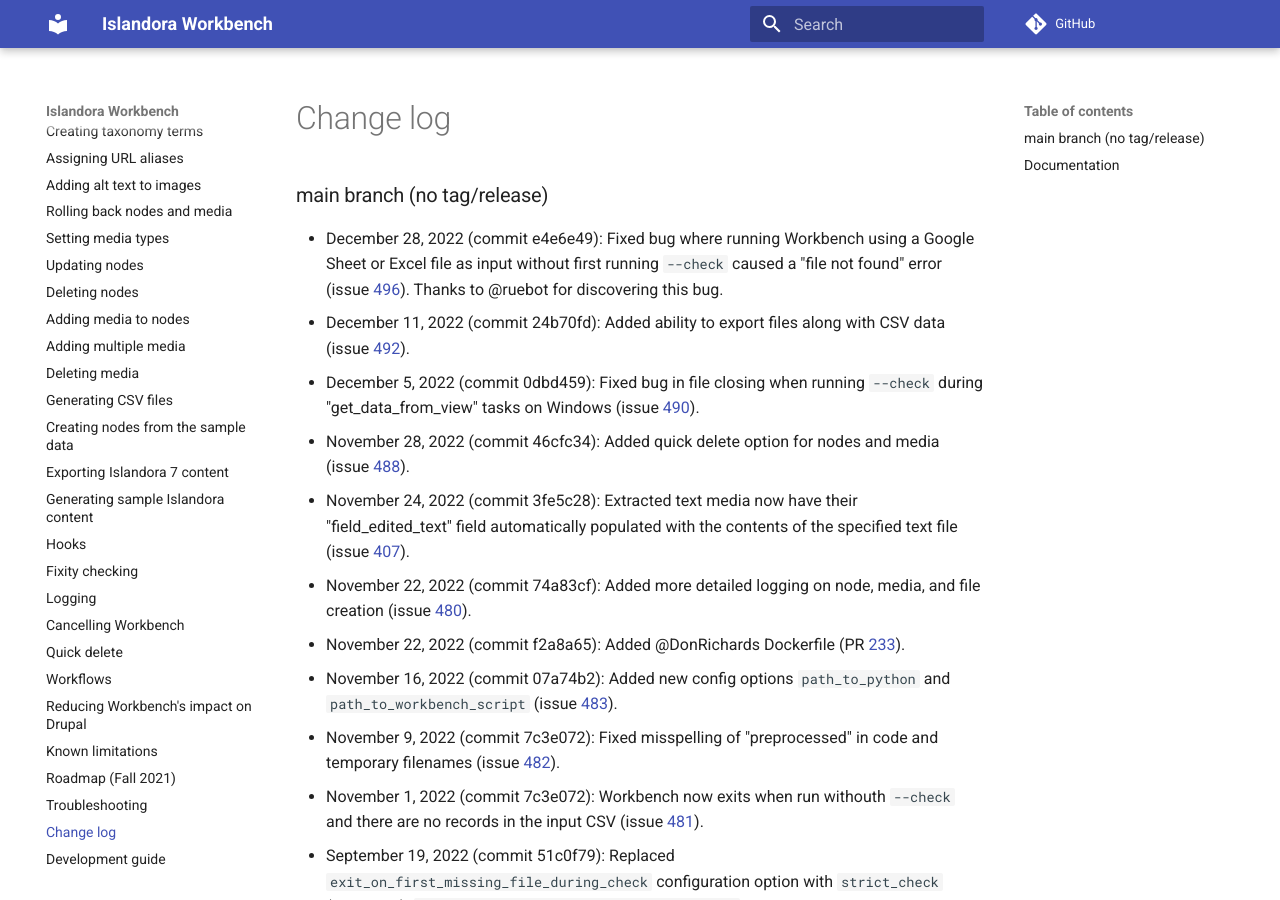
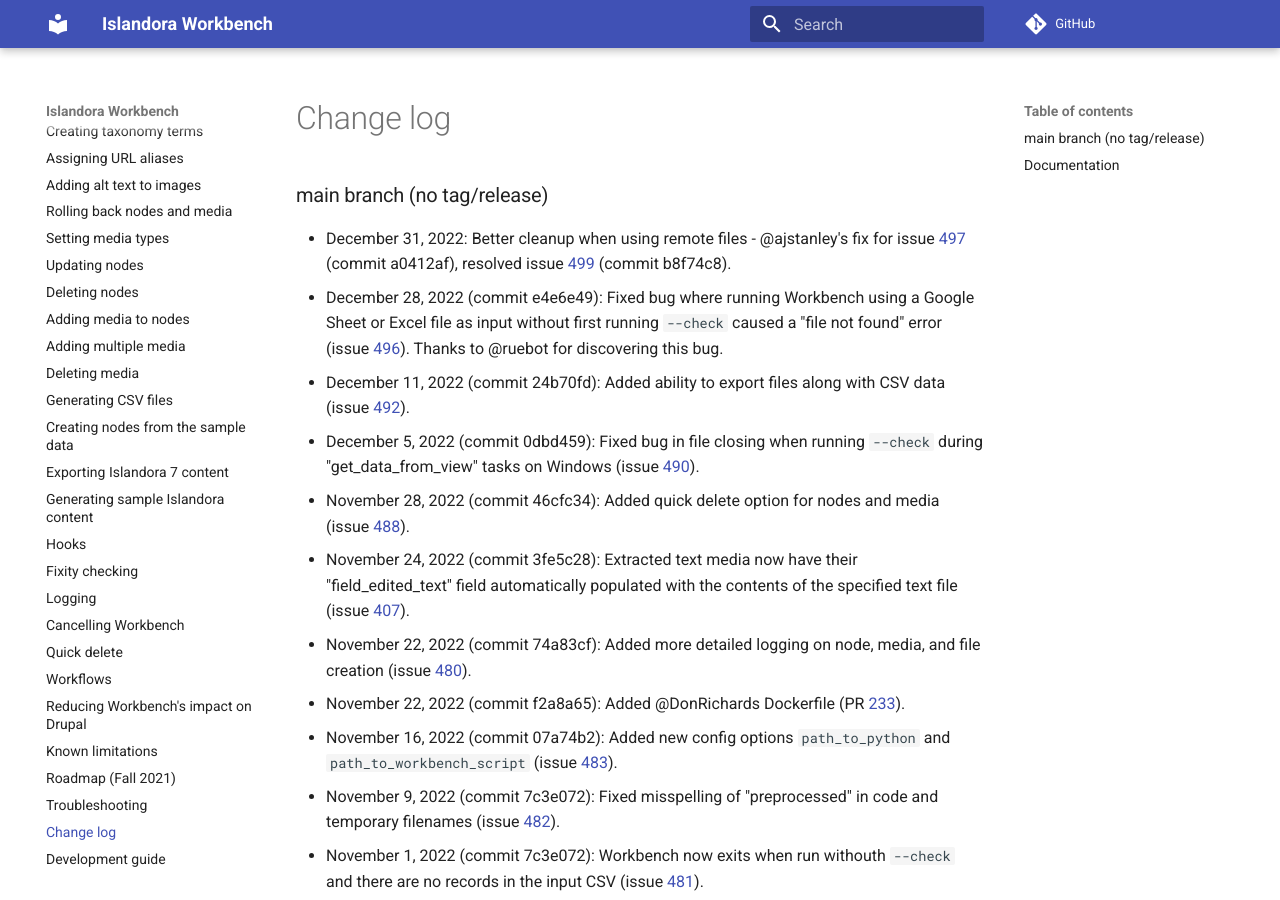
Before and after one commit to mjordan/islandora_workbench_docs, an MkDocs documentation site: the page built from docs/changelog.md, in a window 1280 px wide and 900 px high. Built offline with MkDocs 1.6.1 and Material for MkDocs 9.7.7, drawn with Linux system fonts in a browser that asks for light colours; comment, search, counter and statistics services are not loaded.

Commit message:
Updated changelog.

```diff
--- a/docs/changelog.md
+++ b/docs/changelog.md
@@ -1,5 +1,6 @@
 ### main branch (no tag/release)
 
+* December 31, 2022: Better cleanup when using remote files - @ajstanley's fix for issue [497](https://github.com/mjordan/islandora_workbench/issues/497) (commit a0412af), resolved issue [499](https://github.com/mjordan/islandora_workbench/issues/497) (commit b8f74c8).
 * December 28, 2022 (commit e4e6e49): Fixed bug where running Workbench using a Google Sheet or Excel file as input without first running `--check` caused a "file not found" error (issue [496](https://github.com/mjordan/islandora_workbench/issues/496)). Thanks to @ruebot for discovering this bug.
 * December 11, 2022 (commit 24b70fd): Added ability to export files along with CSV data (issue [492](https://github.com/mjordan/islandora_workbench/issues/492)).
 * December 5, 2022 (commit 0dbd459): Fixed bug in file closing when running `--check` during "get_data_from_view" tasks on Windows (issue [490](https://github.com/mjordan/islandora_workbench/issues/490)).
```
